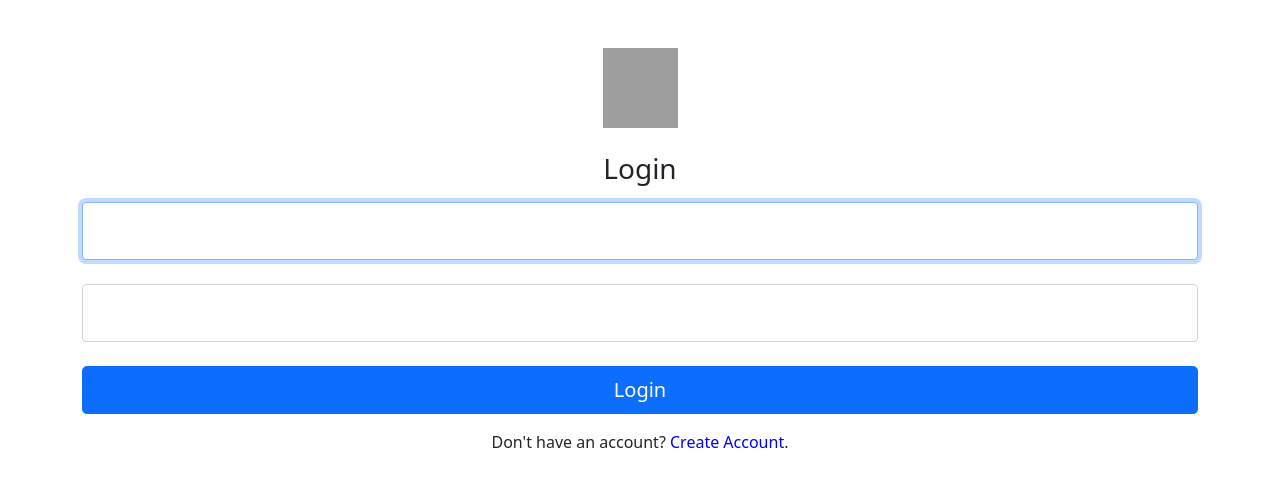
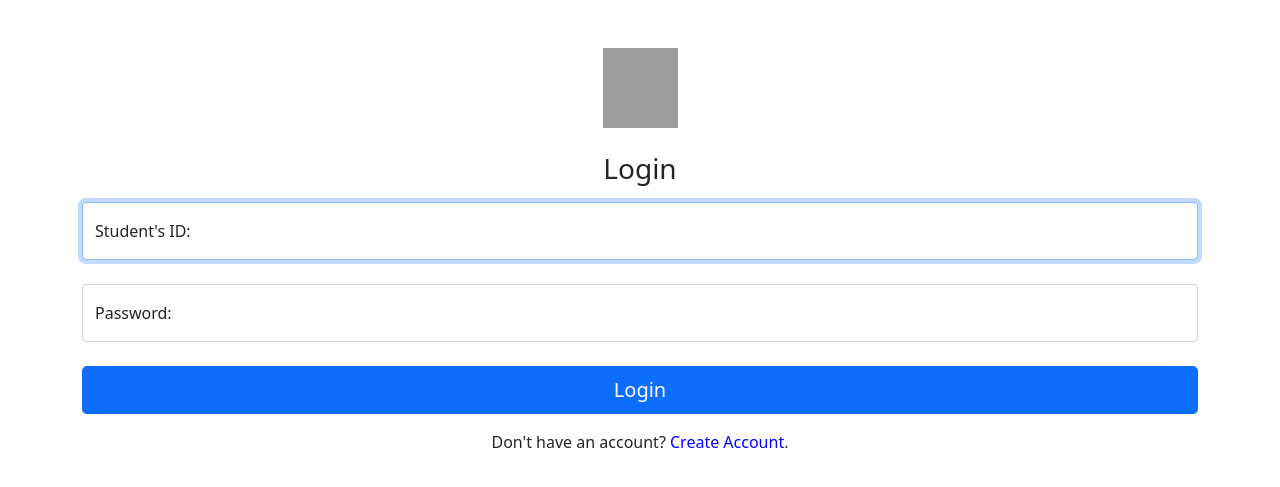
Before and after one commit to KAsare1/spms, a Django app: page /accounts/login/ in a window 1280 px wide. Shown: the top 487 px of the page. Run offline with Django 4.2, Linux system fonts and the light colour scheme; grey boxes are pictures that could not be loaded.

Commit message:
minor bug fixes

```diff
--- a/accounts/templates/login.html
+++ b/accounts/templates/login.html
@@ -35,8 +35,8 @@
     <h1 class="h3 mb-3 fw-normal">Login</h1>
 
     <div id="div_id_username" class="form-floating">
-
-      <input type="text" class="form-control" placeholder="Student's ID" name="username" autofocus="" autocapitalize="none" autocomplete="username" maxlength="150" required="" id="id_username">
+      <label for="id_username" class="form-label">Student's ID:</label>
+      <input type="text" class="form-control" placeholder="Student's ID" name="username" autofocus="" autocapitalize="none" maxlength="150" required="" id="id_username">
 
     </div>
 
@@ -44,7 +44,8 @@
 
 
     <div id="div_id_password" class="form-floating">
-      <input type="password" placeholder="Password" name="password" autocomplete="current-password" required="" id="id_password" class="form-control">
+      <label for="id_password" class="form-label">Password:</label>
+      <input type="password" placeholder="Password" name="password" required="" id="id_password" class="form-control">
     </div>
 
 
--- a/accounts/templates/signup.html
+++ b/accounts/templates/signup.html
@@ -80,7 +80,7 @@
 
     <button type="submit" class="w-100 btn btn-lg btn-primary">Register</button>
 </form>
-<p class="text-center">If you already have an account, <a onclick="lipge()"><FONT COLOR="BLUE">Create Account</FONT></a> instead.</p>
+<p class="text-center">If you already have an account, <a onclick="lipge()"><FONT COLOR="BLUE">login</FONT></a> instead.</p>
 </div>
 </main>
 
--- a/placement/models.py
+++ b/placement/models.py
@@ -119,4 +119,4 @@ class Student_Choices(models.Model):
     EASC101 = models.CharField(max_length=100, choices=GRADES, default='N/A')
     EASC104 = models.CharField(max_length=100, choices=GRADES, default='N/A')
     EASC106 = models.CharField(max_length=100, choices=GRADES, default='N/A')
-    RESULTS = models.FileField( upload_to='', null=True, blank=True)
+    RESULTS = models.FileField( upload_to='')
```
Also changed, not shown: placement/templates/home.html (+17 -7 lines), db.sqlite3, placement/migrations/0008_alter_student_choices_results.py (added), 13 other files.
